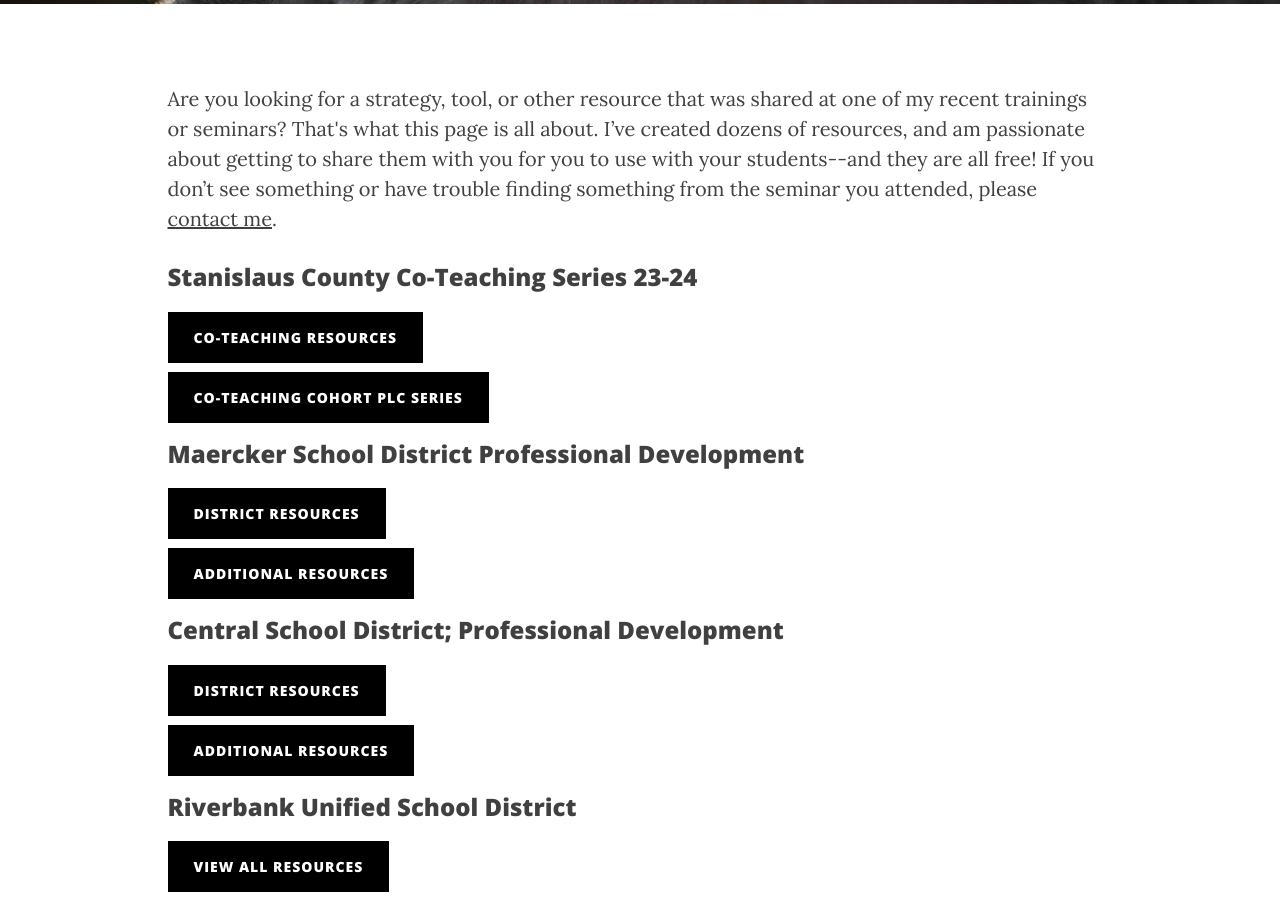
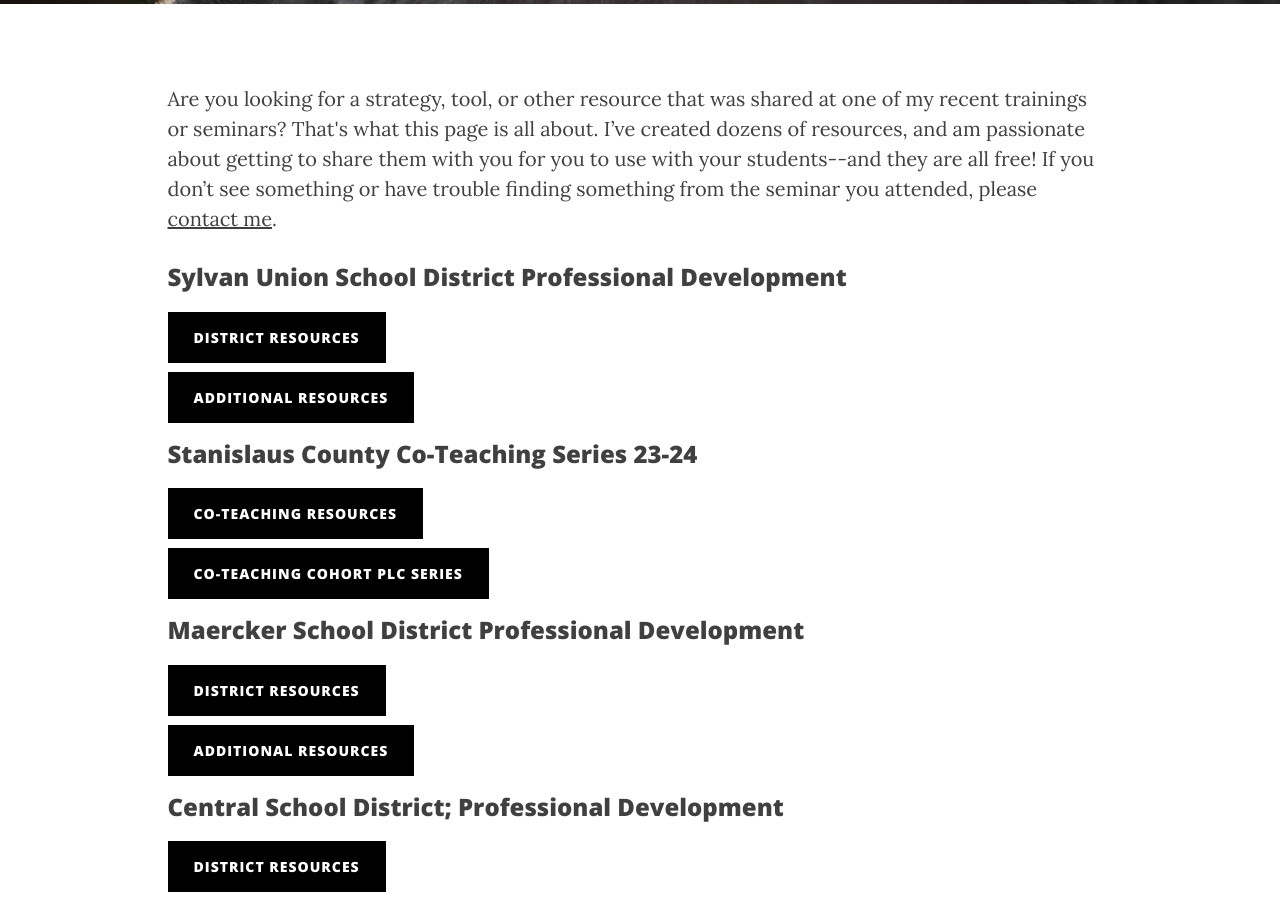
Before and after one commit to iamweswilson/clearlycat, a Jekyll site: the page built from resources.html, in a window 1280 px wide and 900 px high, scrolled down 444 px. Built offline with Jekyll 4.4.1, drawn with Linux system fonts in a browser that asks for light colours; nearby versions of some CDN libraries; comment, search, counter and statistics services are not loaded.

Commit message:
Sylvan Union School District Professional Development

```diff
--- a/resources.html
+++ b/resources.html
@@ -24,6 +24,17 @@ permalink: /training-resources/
             <div class="col-sm-10 col-sm-push-1">
                 <p>
                     Are you looking for a strategy, tool, or other resource that was shared at one of my  recent trainings or seminars? That's what this page is all about.  I’ve created dozens of resources, and am passionate about getting to share them with you for you to use with your students--and they are all free!  If you don’t see something or have trouble finding something from the seminar you attended, please <a href="/contact/">contact me</a>.
+                </p>
+                <h3>Sylvan Union School District Professional Development</h3>
+                <p>
+                    <a href="//drive.google.com/drive/folders/1gsgHwqdxa1PsRKCQwBx8dVgoGu74MIJn?usp=sharing" class="resource-btn" target="_blank">
+                        District Resources
+                    </a>
+                </p>
+                <p>
+                    <a href="//drive.google.com/drive/folders/0B6LJvCVcyOwfY250UTM5X3FJTms?resourcekey=0-rQ_vlIT6ljargrgnpgdQ1A&usp=sharing" class="resource-btn" target="_blank">
+                        Additional Resources
+                    </a>
                 </p>
                 <h3>Stanislaus County Co-Teaching Series 23-24</h3>
                 <p>
```
